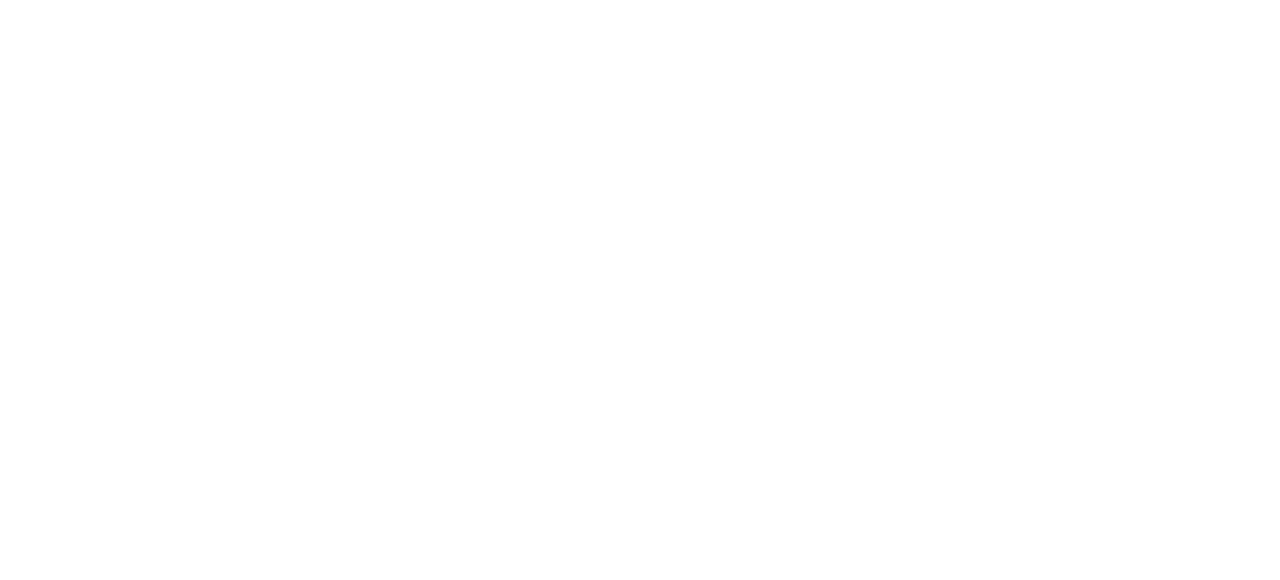
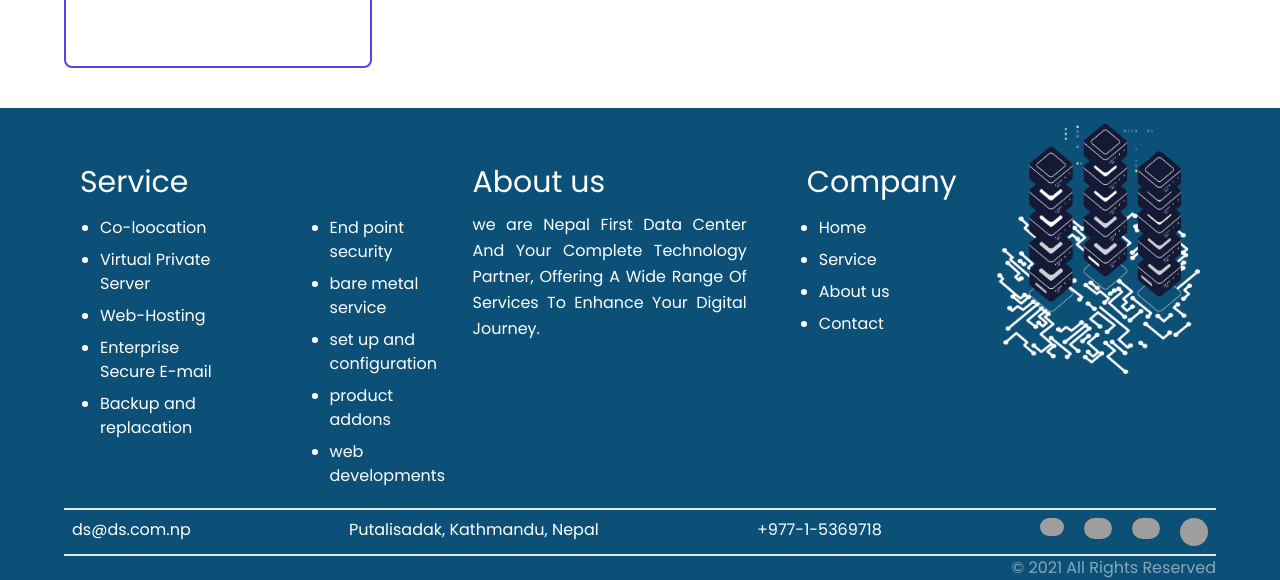
Before and after one commit to joshishikhar37/Dataspace, a Next.js app: page / in a window 1280 px wide. Shown: the part 1307-1887 px from the top of the page. Before the commit the page ends 915 px from the top, so only its background shows below. Built offline with nearby package versions, Linux system fonts and the light colour scheme; grey boxes are pictures that could not be loaded.

Commit message:
completed footer and plans

```diff
--- a/app/layout.tsx
+++ b/app/layout.tsx
@@ -3,6 +3,7 @@ import { Poppins } from "next/font/google";
 import "./globals.css";
 import NavBar from "@/components/NavBar";
 import Footer from "@/components/Footer";
+import Plans from "@/components/Plans";
 
 const poppins = Poppins({
   weight: "400",
@@ -25,6 +26,7 @@ export default function RootLayout({
       <body className="">
         <NavBar />
         <main className="">{children}</main>
+        <Plans/>
         <Footer />
       </body>
     </html>
--- a/components/Footer.tsx
+++ b/components/Footer.tsx
@@ -1,10 +1,114 @@
 import React from 'react'
 
+
 const Footer = () => {
+    const imagestyles ={
+        width: "254.77px",
+        height: "250.39px"
+    }
   return (
-    <div>
+    <div className=' bg-[#0D5077]'>
+    <div className='flex w-[100%] text-white bg-[#0D5077] px-10  py-4'>
+        <div className='flex w-[80%] pt-10'>
+        <div className='w-[45%] flex-col pl-10'>
+        <h1 className='text-3xl'>Service</h1>
+            <div className='flex gap-20 pl-5 pt-3 '>
+
+                <ul className='gap-10 list-disc text-1xl'>
+                    <li className='py-1'>Co-loocation</li>
+                    <li className='py-1'>Virtual Private Server</li>
+                    <li className='py-1'>Web-Hosting</li>
+                    <li className='py-1'>Enterprise Secure E-mail</li>
+                    <li className='py-1'>Backup and replacation </li>
+
+                </ul>
+                <ul className='list-disc text-1xl pl-7'>
+                    <li className='py-1'>End point security</li>
+                    <li className='py-1'>bare metal service</li>
+                    <li className='py-1'>set up and configuration</li>
+                    <li className='py-1'>product addons</li>
+                    <li className='py-1'>web developments</li>
+                </ul>
+            </div>
+        </div>
+        <div className=' flex w-[55%]'>
+            <div className='px-5 w-[70%] pr-5'>
+                <h1 className='text-3xl  '>About us</h1>
+                <p className=' pt-3 leading-relaxed text-1xl text-justify'>we are Nepal First Data Center And Your
+                Complete Technology Partner, Offering A
+                Wide Range Of Services To Enhance Your
+                Digital Journey.</p>
+            </div>
+            <div className='w-[40%] pl-10'>
+                <h1 className='text-3xl'>Company</h1>
+                <ul className='pt-3 list-disc pl-3 text-1xl'>
+                    <li className='py-1'>Home</li>
+                    <li className='py-1'>Service</li>
+                    <li className='py-1'>About us</li>
+                    <li className='py-1'>Contact</li>
+                </ul>
+
+            </div>
+        </div>
+        </div>
+       <div className='pr-10'><img src= "/footerimage.png" alt="footerimage" style={imagestyles} className='pl-10' /></div>
 
     </div>
+    <div className='mx-16'>
+
+    <div className='flex justify-between border-t-2 border-[#E5E7EB] border-b-2 border-[#E5E7EB] px-2 py-2 text-white'>
+        <div>ds@ds.com.np</div>
+        <div>Putalisadak, Kathmandu, Nepal</div>
+        <div>+977-1-5369718</div>
+        <div className="">
+            <ul className="flex justify-center gap-5">
+              <li className=" ">
+
+                  <img
+                    src="https://static-00.iconduck.com/assets.00/facebook-icon-512x512-seb542ju.png"
+                    alt=""
+                    className="w-6 rounded-full"
+                    />
+
+              </li>
+
+              <li  className=" ">
+
+                  <img
+                    src="https://static-00.iconduck.com/assets.00/linkedin-icon-512x512-6xtrjbtc.png"
+                    alt=""
+                    className="w-7 rounded-full"
+                    />
+
+              </li>
+
+
+              <li  className=" ">
+
+                   <img
+                    src="https://static-00.iconduck.com/assets.00/twitter-icon-2048x2048-pm1hdjoo.png"
+                    alt=""
+                    className="w-7 rounded-full"
+                    />
+
+              </li>
+
+              <li className="">
+                    <img
+                        src="https://upload.wikimedia.org/wikipedia/commons/8/82/Telegram_logo.svg"
+                        alt=""
+                        className="w-7 h-7 rounded-full"
+                        />
+                </li>
+            </ul>
+          </div>
+    </div>
+    </div>
+    <div className='flex justify-end mr-16 text-white text-opacity-50'>© 2021 All Rights Reserved</div>
+
+   </div>
+
+
   )
 }
 
--- /dev/null
+++ b/components/Plans.tsx
@@ -0,0 +1,21 @@
+import React from 'react'
+
+const Plans = () => {
+  const imagestyles ={
+    width: "304px",
+    height: "113.34px"
+    }
+  return (
+    <div className='bg-white border-2 border-indigo-600 rounded-lg w-[308px] h-[420px] ml-16 my-10'>
+      <div>
+          <img src= "/plans.png" alt="footerimage" style={imagestyles} className='absolute' />
+          <h1 className='relative text-white top-[84px] left-[38px]'>Virtual Private Server Bronze</h1>
+      </div>
+      <div></div><div></div>
+      <div></div>
+
+    </div>
+  )
+}
+
+export default Plans
```
Also changed, not shown: public/footerimage.png (added), public/plans.png (added).
